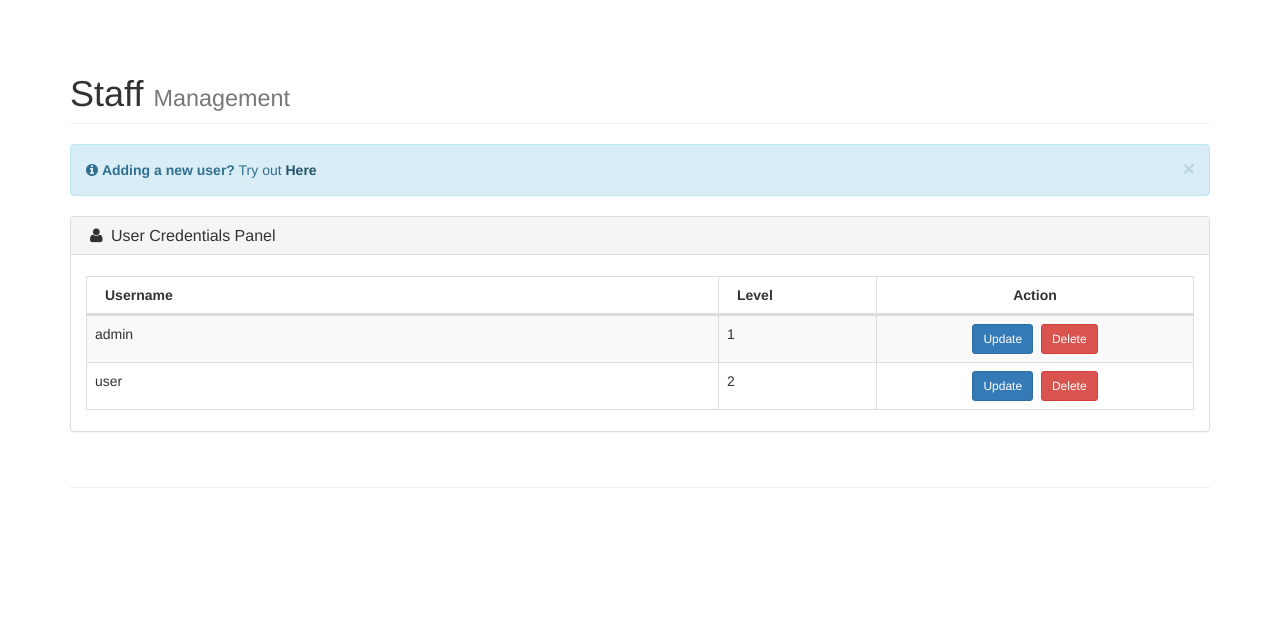
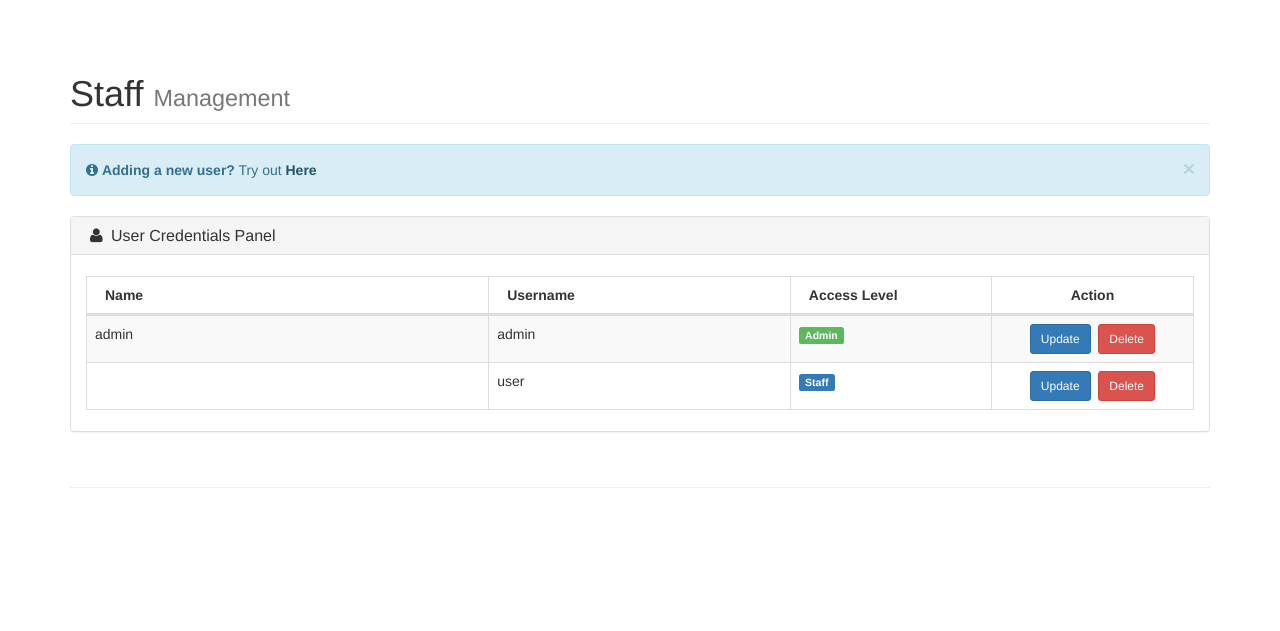
Before and after one commit to adbrsln/pamasys, a PHP site: page /admin/staff.php in a window 1280 px wide; the page is wider, and only the part inside the window is pictured. Shown: the part 51-682 px from the top of that part. Run offline with PHP 8.4, Linux system fonts and the light colour scheme; a user stored in the database is signed in; data comes from the database, SQL or seed files in the repository; some libraries are stand-ins or nearby versions.

Commit message:
Update
UI update
- added label for status in list of diagnosis and list of appointment

```diff
--- a/admin/patient.php
+++ b/admin/patient.php
@@ -100,13 +100,13 @@
                                <input class="form-control"  type="text" name = "pname"  required>
                                 </br>
                                 <p>Patient IC</p>
-                               <input class="form-control"  type="text" name = "pic"  required>
+                               <input class="form-control"  type="text" name = "pic" maxlength = "15" required>
                                  </br>
                                 <p>Patient Address</p>
                                 <input class="form-control"  type="text" name = "address"  required>
                                  </br>
                                 <p>Patient Phone Number</p>
-                                <input class="form-control"  type="text" name = "notel"  required>
+                                <input class="form-control"  type="text" name = "notel"  maxlength = "11" required>
                                  </br>
 
 
--- a/admin/staff.php
+++ b/admin/staff.php
@@ -41,19 +41,20 @@
                                     <table class="table table-striped table-bordered table-hover" id="dataTables-example">
                                         <thead>
                                             <tr>
-                                                <th class="col-lg-4" rowspan="3">Username</th>
+                                                <th class="col-lg-4" rowspan="3">Name</th>
+                                                <th class="col-lg-3" rowspan="3">Username</th>
 
-                                                <th class="col-lg-1">Level</th>
+                                                <th class="col-lg-2">Access Level</th>
                                                 <th class="col-lg-2"><center>Action</center></th>
                                             </tr>
                                         </thead>
                                         <tbody>
                                             <?php while($row2 = mysqli_fetch_assoc($result2)){ $o=1; ?>
                                               <tr>
-
+                                                <td ><?php echo $row2['name']; ?></td>
                                                 <td ><?php echo $row2['username']; ?></td>
 
-                                                <td ><?php echo $row2['level']; ?></td>
+                                                <td ><?php if($row2['level'] == 1) {echo '<span class="label label-success">Admin</span>';}else echo '<span class="label label-primary">Staff</span>'; ?></td>
                                                 <td ><center>
                                                     <a  class = "btn btn-primary btn-sm"  href="edit.php?id=<?=$row2['staffid'];?>" >Update</a>&nbsp;
 
```
Also changed, not shown: admin/index.php (+7 -2 lines), admin/listdiagnosis.php (+6 -1 lines), staff/index.php (+7 -2 lines), staff/listdiagnosis.php (+6 -1 lines), ayam.txt (deleted).
